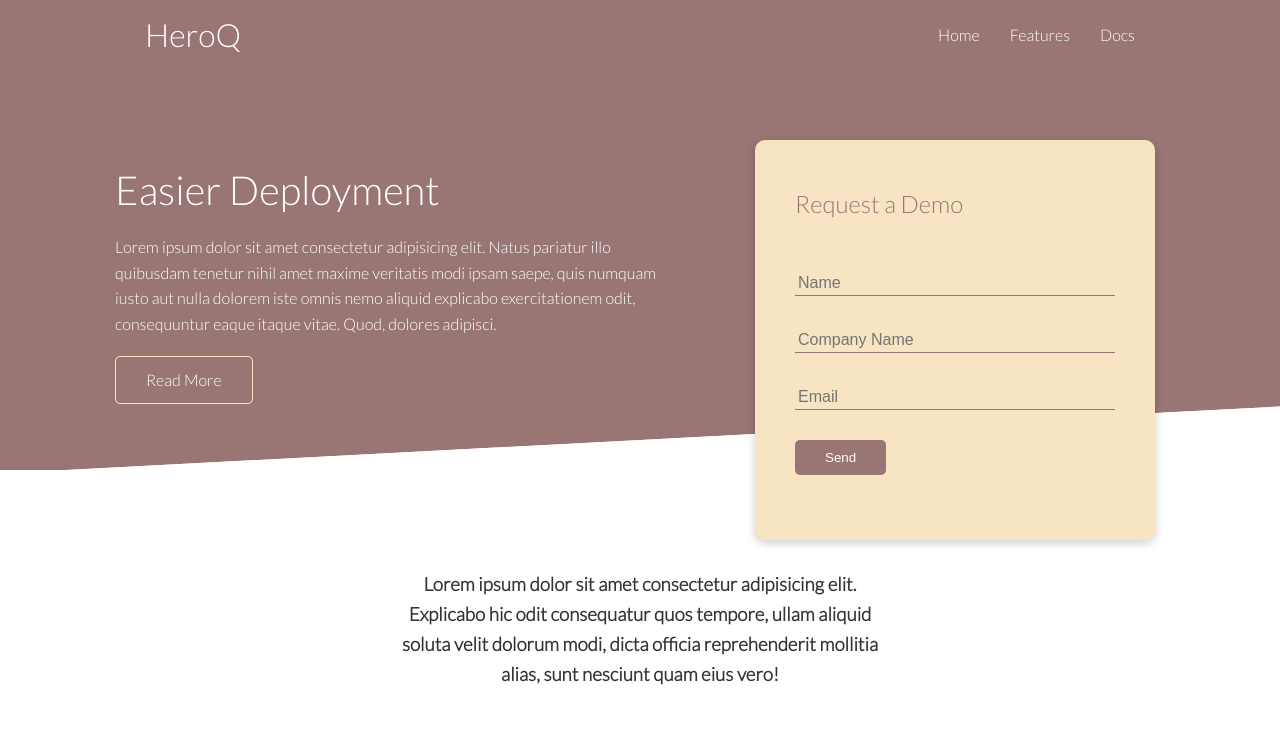
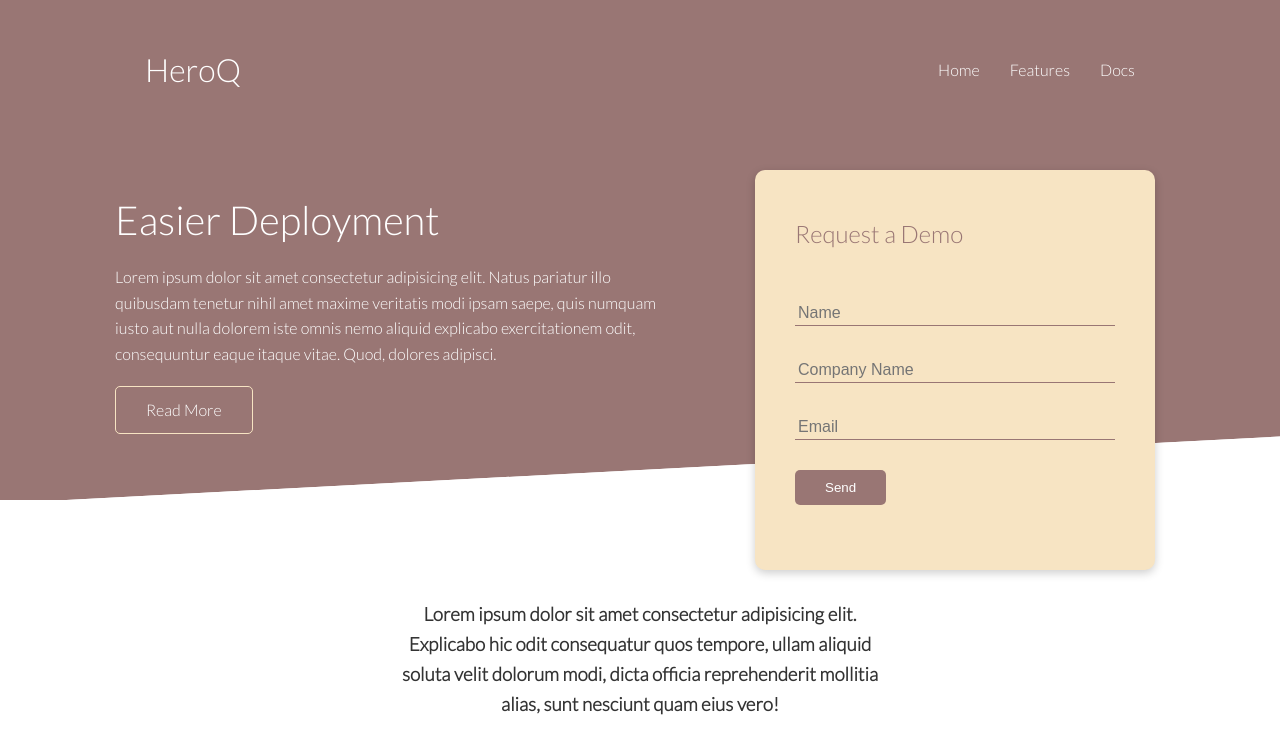
Before and after one commit to hazedrops/CSS_HeroQ-Website, a plain HTML site: page index.html in a window 1280 px wide. Shown: the top 735 px of the page. Drawn offline with Linux system fonts and the light colour scheme.

Commit message:
Modified a CSS file

```diff
--- a/css/style.css
+++ b/css/style.css
@@ -61,7 +61,8 @@ pre {
 .navbar {
   background-color: var(--primary-color);
   color: white;
-  height: 70px;
+  height: 100px;
+  padding-top: 40px;
 }
 
 .navbar ul {
```
